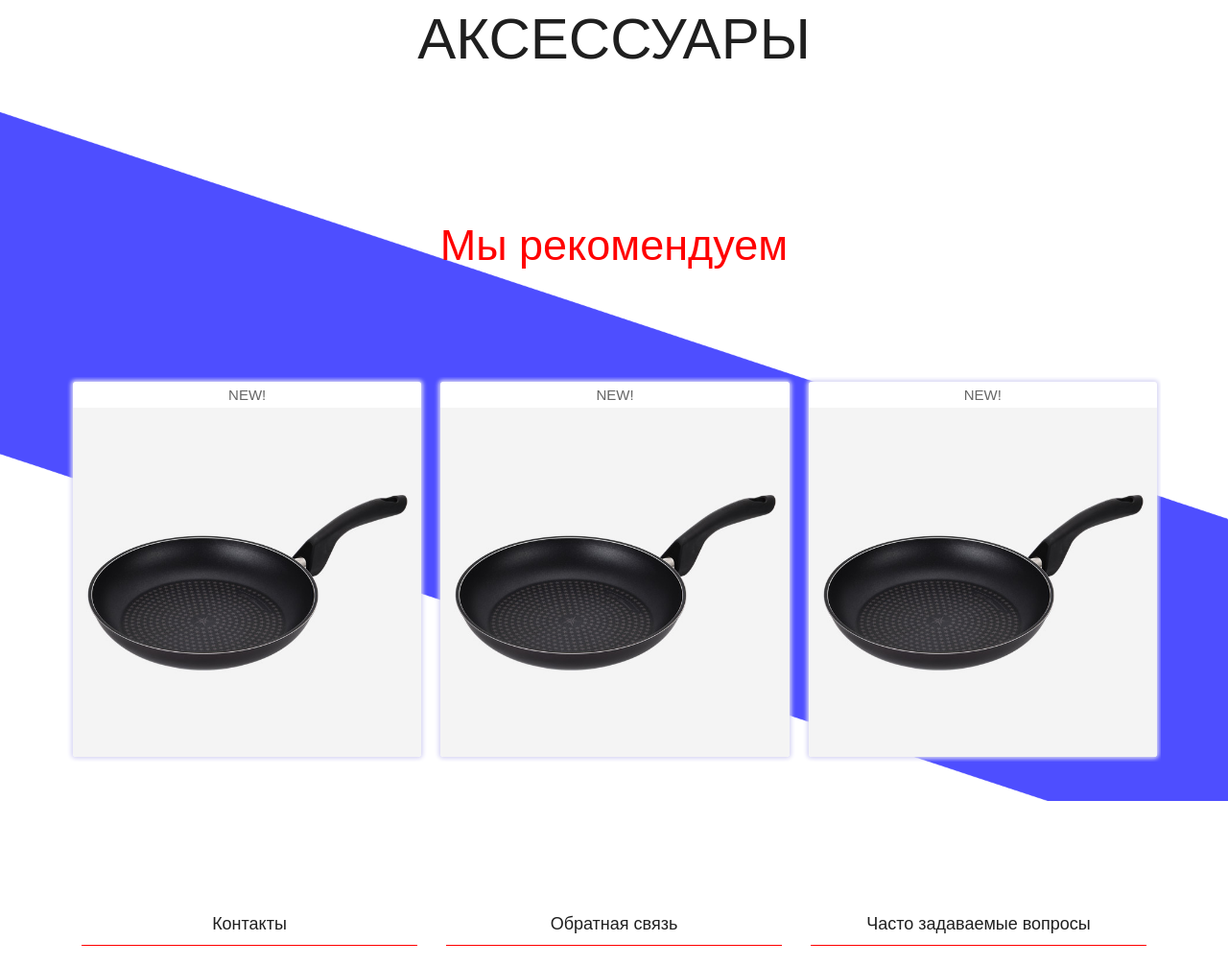
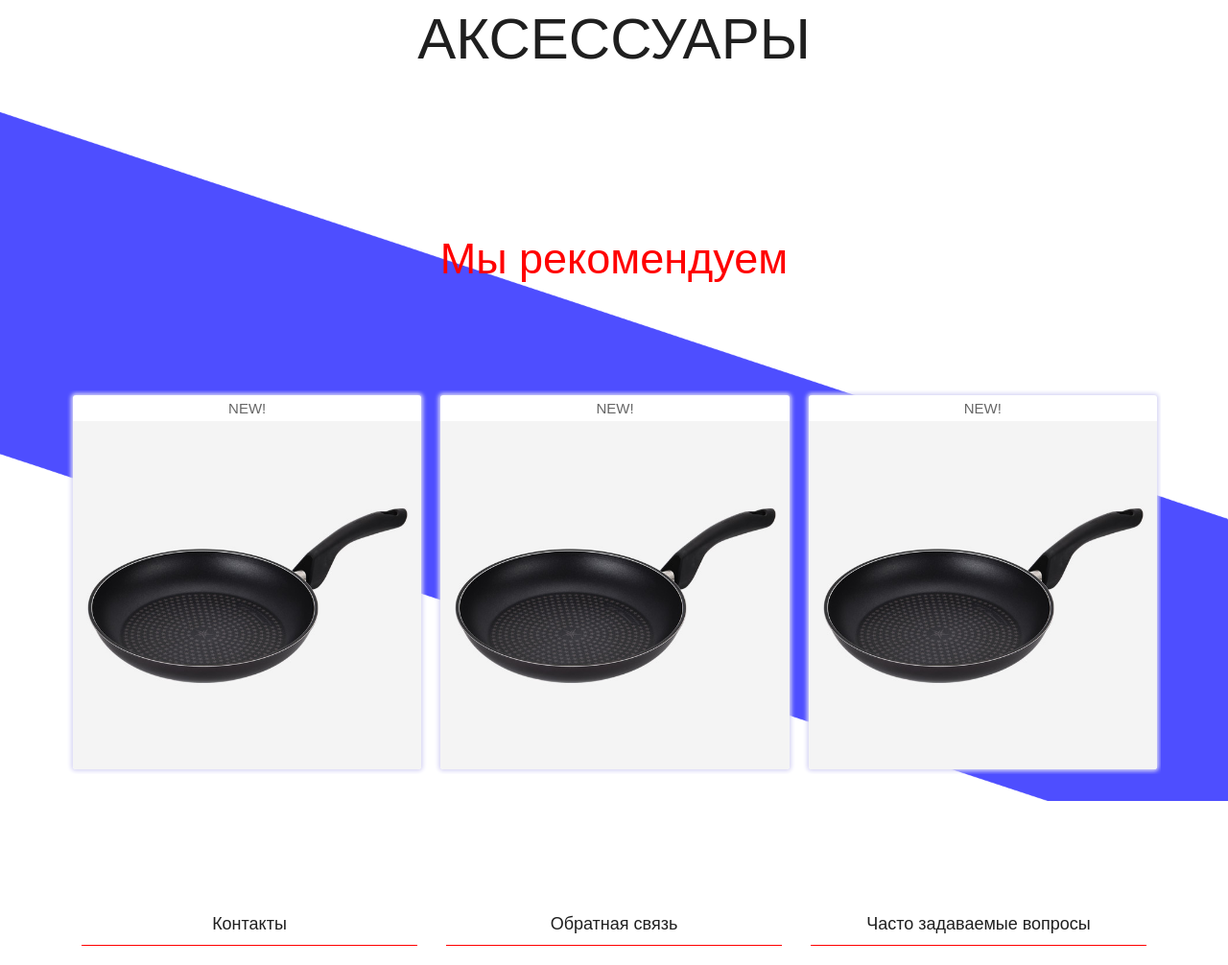
Before and after one commit to Karim0/WebShop, a Django app: page / in a window 1280 px wide. Shown: the part 1490-2496 px from the top of the page at 96% size. Run offline with Django 3.2, Linux system fonts and the light colour scheme; data comes from the database, SQL or seed files in the repository; both versions use the stored data as it was after the commit; some libraries are stand-ins or nearby versions.

Commit message:
added product recommendation

```diff
--- a/shop/models.py
+++ b/shop/models.py
@@ -1,5 +1,6 @@
 from django.db import models
 import datetime
+
 
 # Create your models here.
 
@@ -35,6 +36,7 @@
 
     def __str__(self):
         return f'{self.name}: subcategory - {self.subcategory.name}'
+
 
 class ProductComment(models.Model):
     prod = models.ForeignKey(Product, on_delete=models.CASCADE)
--- a/shop/views.py
+++ b/shop/views.py
@@ -3,7 +3,7 @@
 from django.core.paginator import Paginator, EmptyPage, PageNotAnInteger
 from django.shortcuts import render, get_object_or_404, redirect, reverse
 from django.views.generic import View, ListView, DetailView, CreateView, UpdateView, DeleteView
-from django.db.models import Max, Min
+from django.db.models import Max, Min, Avg
 
 from .models import *
 
@@ -11,7 +11,8 @@
 def home_page(request):
     content = {
         'pagename': 'Главная страница',
-        'type': ''
+        'type': '',
+        'prod_recom': Product.objects.annotate(prodreate=Avg('productcomment__rate')).order_by('-prodreate')
     }
     return render(request, 'shop/index.html', content)
 
--- a/templates/shop/index.html
+++ b/templates/shop/index.html
@@ -49,6 +49,7 @@
                 <div class="container">
                     <div class="row d-flex justify-content-between">
                         <div class="owl-carousel">
+                            {% for prod in prod_recom %}
                                 <div class="product-box">
                                     <div class="card">
                                         <div class="tag-box">
@@ -59,71 +60,15 @@
                                                 <img src="{% static 'Shop/img/product.jpg' %}" alt="">
                                             </div>
                                             <div class="content-box">
-                                            <h3>Lorem ipsum dolor sit amet.</h3>
-                                            <p>Lorem ipsum dolor sit, amet consectetur adipisicing elit. Hic nulla, cum
-                                                dicta quod laudantium minima.</p>
-                                            <a href="{% url 'shop:product' 1%}">Подробнее</a>
+                                                <h3>{{ prod.name }}</h3>
+                                                <p>{{ prod.desc_short }}</p>
+                                                <a href="{% url 'shop:product_detail' prod.id %}">Подробнее</a>
 
                                             </div>
                                         </div>
                                     </div>
                                 </div>
-                            <div class="product-box">
-                                <div class="card">
-                                    <div class="tag-box">
-                                        <span>NEW!</span>
-                                    </div>
-                                    <div class="prod-wrap">
-                                        <div class="img-box">
-                                            <img src="{% static 'Shop/img/product.jpg' %}" alt="">
-                                        </div>
-                                        <div class="content-box">
-                                            <h3>Lorem ipsum dolor sit amet.</h3>
-                                            <p>Lorem ipsum dolor sit, amet consectetur adipisicing elit. Hic nulla, cum
-                                                dicta quod laudantium minima.</p>
-                                            <a href="{% url 'shop:product' 1%}">Подробнее</a>
-
-                                        </div>
-                                    </div>
-                                </div>
-                            </div>
-                            <div class="product-box">
-                                <div class="card">
-                                    <div class="tag-box">
-                                        <span>NEW!</span>
-                                    </div>
-                                    <div class="prod-wrap">
-                                        <div class="img-box">
-                                            <img src="{% static 'Shop/img/product.jpg' %}" alt="">
-                                        </div>
-                                        <div class="content-box">
-                                            <h3>Loremt amet.</h3>
-                                            <p>Loa.</p>
-                                            <a href="{% url 'shop:product' 1%}">Подробнее</a>
-
-
-                                        </div>
-                                    </div>
-                                </div>
-                            </div>
-                            <div class="product-box">
-                                <div class="card">
-                                    <div class="tag-box">
-                                        <span>NEW!</span>
-                                    </div>
-                                    <div class="prod-wrap">
-                                        <div class="img-box">
-                                            <img src="{% static 'Shop/img/product.jpg' %}" alt="">
-                                        </div>
-                                        <div class="content-box">
-                                            <h3>Lorem ipsum dolor sit amet.</h3>
-                                            <p>Lorem ipsum dolor sit, amet consectetur adipisicing elit. Hic nulla, cum
-                                                dicta quod laudantium minima.</p>
-                                            <a href="{% url 'shop:product' 1%}">Подробнее</a>
-                                        </div>
-                                    </div>
-                                </div>
-                            </div>
+                            {% endfor %}
                         </div>
                     </div>
                 </div>
```
Also changed, not shown: db.sqlite3. Lines whose indentation alone changed are shown as unchanged.
